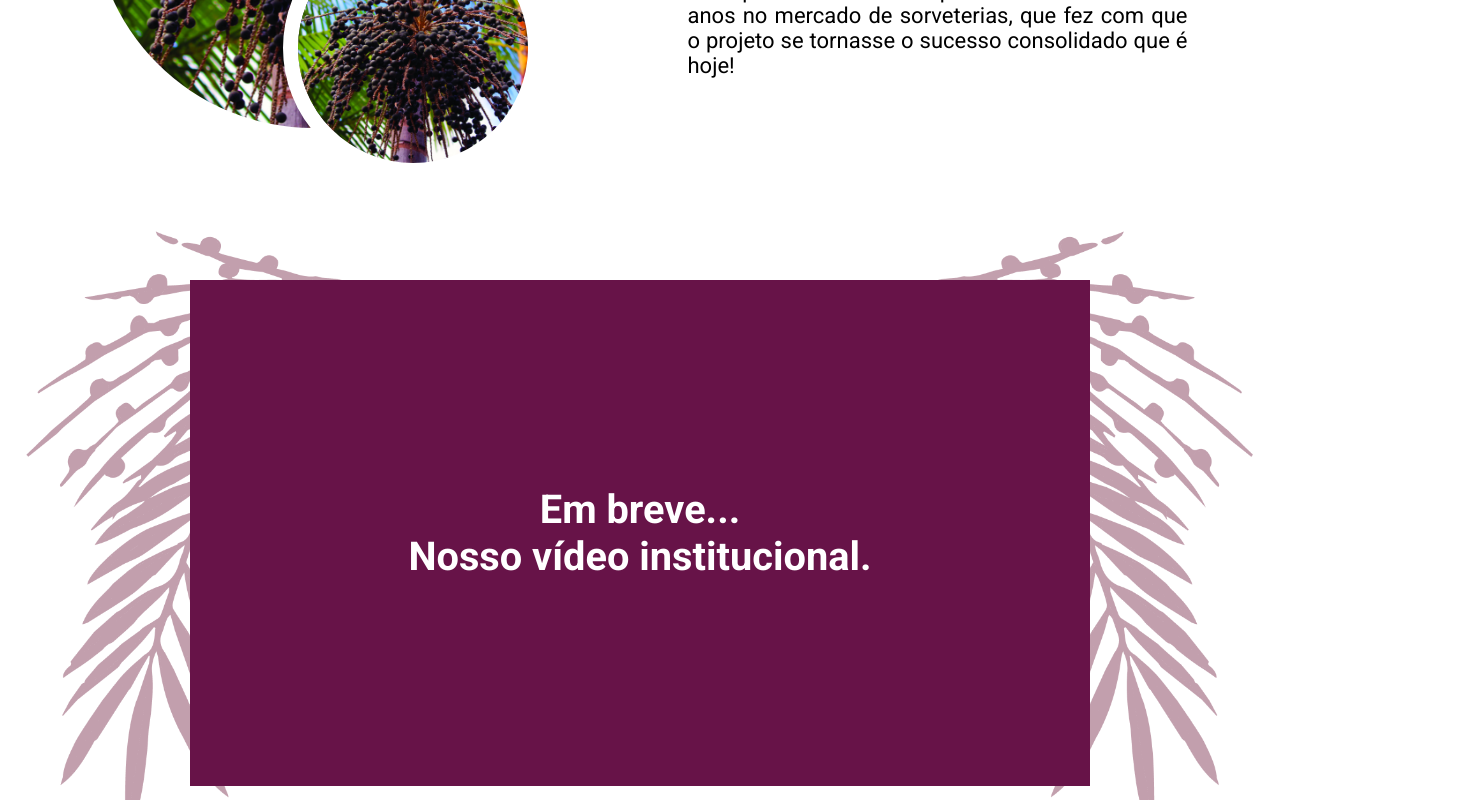
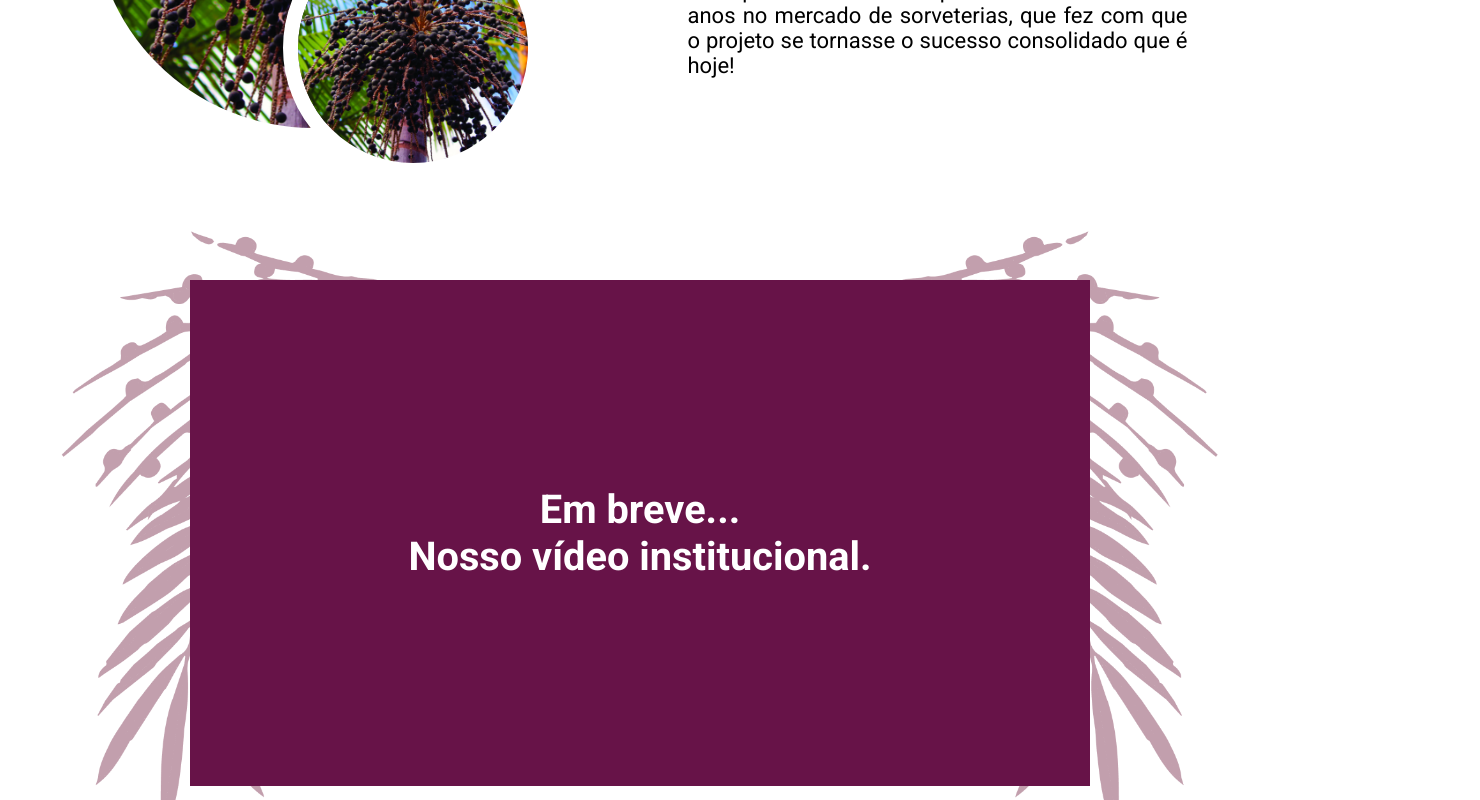
Before and after one commit to GuiFeelipeDev/acai-colonial, a React (Vite) app: page / in a window 1280 px wide. Shown: the part 1840-2640 px from the top of the page, 1480 px wide, since content can reach past the window. Built offline with nearby package versions, Linux system fonts and the light colour scheme.

Commit message:
x bar removed

```diff
--- a/src/index.css
+++ b/src/index.css
@@ -760,11 +760,13 @@
 }
 
 @media (max-width: 1680px){
-  .video-content img:nth-child(1){
-    left: -200px;
+  .inst-video{
+    overflow: hidden;
   }
-  .video-content img:nth-child(2){
-    right: -200px;
+
+  .video-content img{
+    max-width: 400px;
+    object-fit: cover;
   }
 }
 
```
